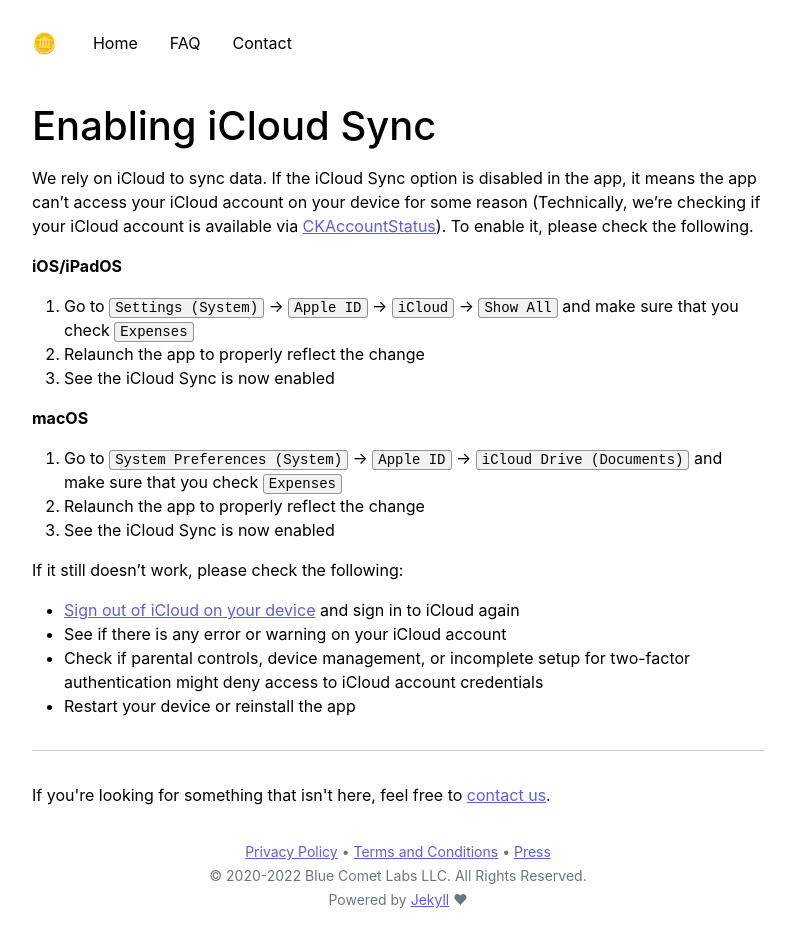
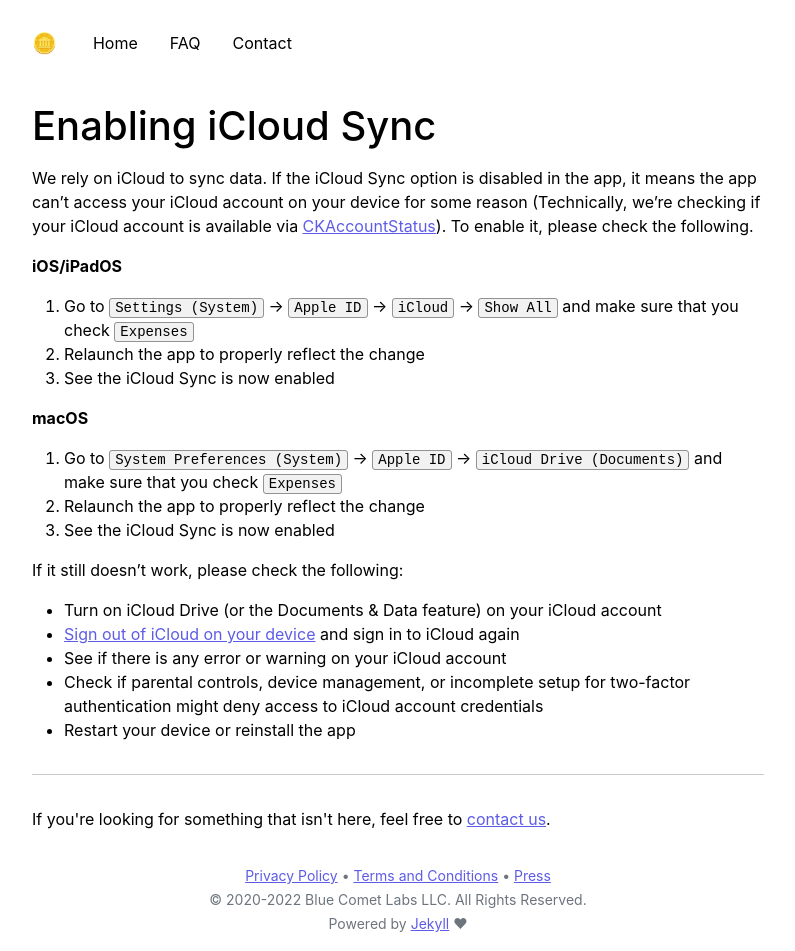
Before and after one commit to bluecometlabs/getexpenses.app, a Jekyll site: the page built from pages/faq/enabling-icloud-sync.md, in a window 1280 px wide. Shown: the whole page, without its empty margins (242-1037 px from the left). Built offline with Jekyll 4.4.1, drawn with Linux system fonts in a browser that asks for light colours; before the commit the page ends 927 px from its top, so only the background shows below that.

Commit message:
Update faq page

```diff
--- a/pages/faq/enabling-icloud-sync.md
+++ b/pages/faq/enabling-icloud-sync.md
@@ -21,6 +21,7 @@
 3. See the iCloud Sync is now enabled
 
 If it still doesn't work, please check the following:
+- Turn on iCloud Drive (or the Documents & Data feature) on your iCloud account
 - [Sign out of iCloud on your device](https://support.apple.com/en-us/HT208242) and sign in to iCloud again
 - See if there is any error or warning on your iCloud account
 - Check if parental controls, device management, or incomplete setup for two-factor authentication might deny access to iCloud account credentials
```
